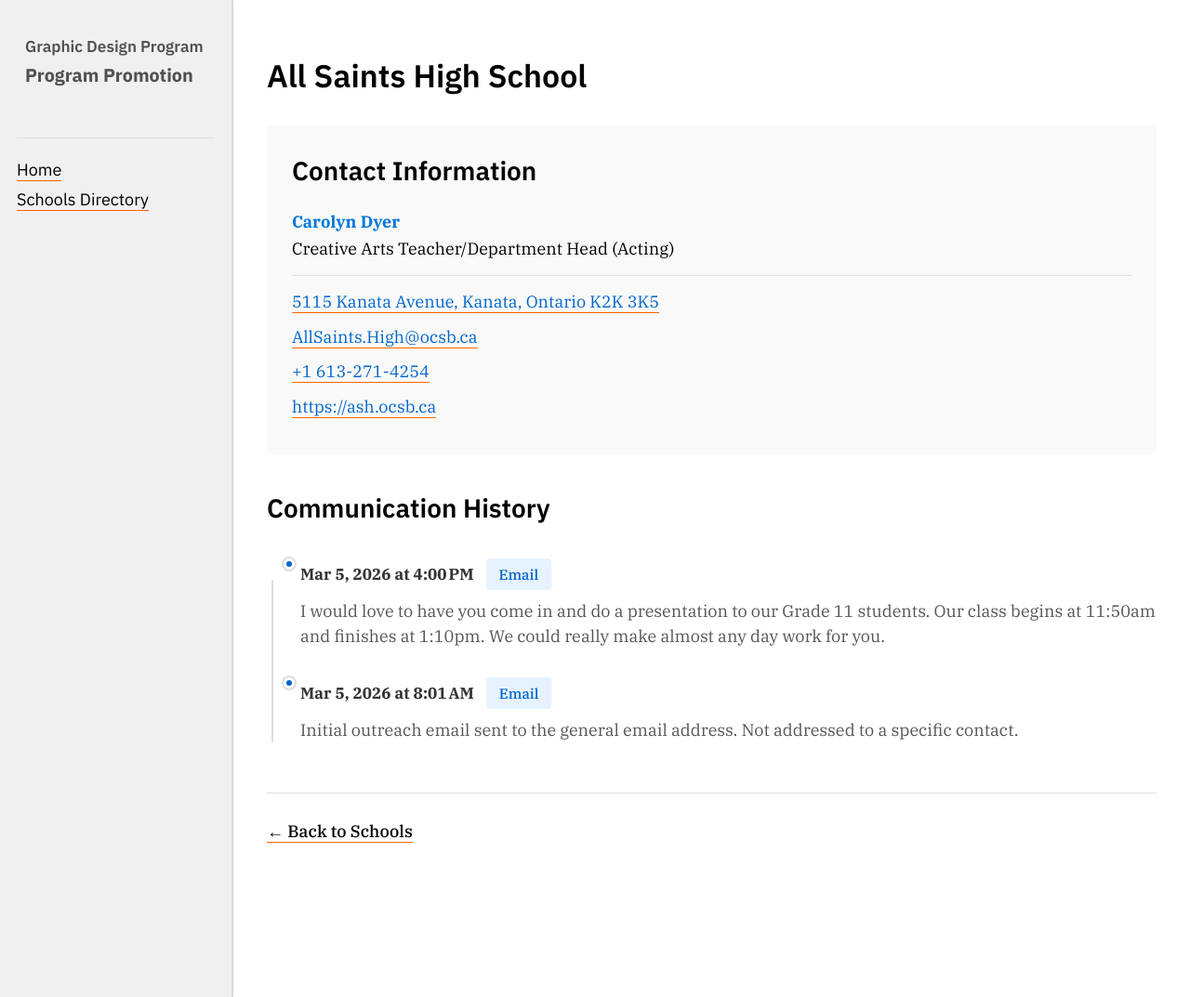
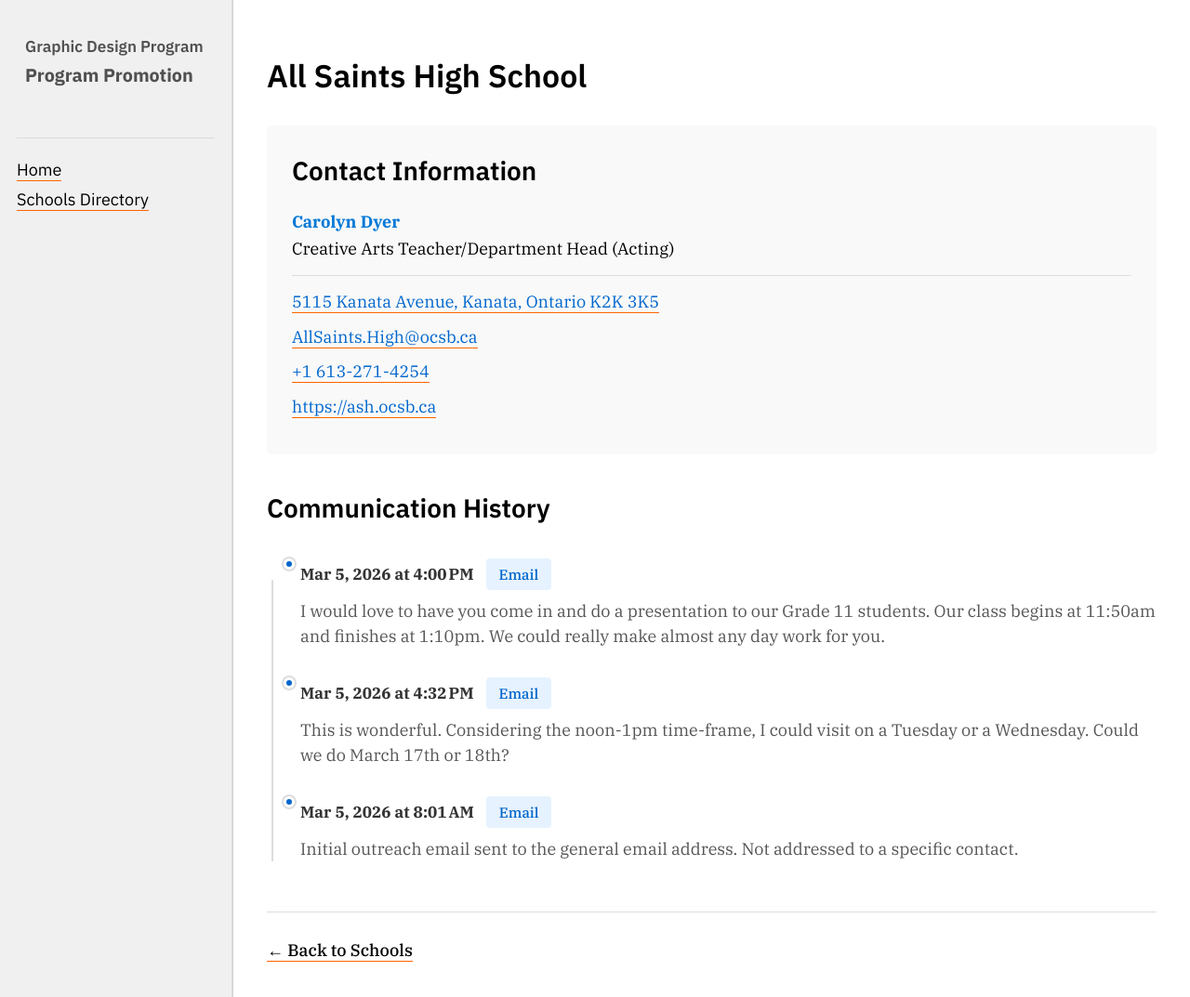
Before and after one commit to AlainParadis/program-promotion, a Jekyll site: the page built from _schools/all-saints-high-school.md, in a window 1280 px wide and 1073 px high. Shown: the whole window at 93% size. Built offline with Jekyll 4.4.1, drawn with Linux system fonts in a browser that asks for light colours.

Commit message:
Add follow-up scheduling email
Add a follow-up communication entry to _schools/all-saints-high-school.md: an email dated Mar 5, 2026 at 4:32 PM proposing a visit on March 17 or 18 during the noon–1pm timeframe to schedule the Grade 11 presentation.

```diff
--- a/_schools/all-saints-high-school.md
+++ b/_schools/all-saints-high-school.md
@@ -17,4 +17,7 @@ communications:
   - date: "Mar 5, 2026 at 4:00 PM"
     method: "email"
     note: "I would love to have you come in and do a presentation to our Grade 11 students. Our class begins at 11:50am and finishes at 1:10pm. We could really make almost any day work for you."
+  - date: "Mar 5, 2026 at 4:32 PM"
+    method: "email"
+    note: "This is wonderful. Considering the noon-1pm time-frame, I could visit on a Tuesday or a Wednesday. Could we do March 17th or 18th?"
 ---
```
